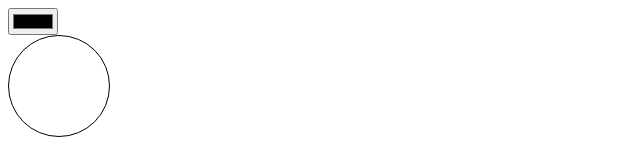
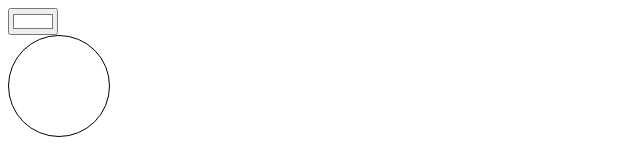
Before and after one commit to nkunic/angular-example-color-picker-set-bg-color-nk, an Angular app: page / in a window 1280 px wide. Shown: the top 160 px of the page, without its empty margins (0-640 px from the left). Built offline with nearby package versions, Linux system fonts and the light colour scheme.

Commit message:
2 files modified

```diff
--- a/src/app/app.component.html
+++ b/src/app/app.component.html
@@ -1,5 +1,3 @@
-<input type="color" [(ngModel)]="selectedColor" />
-
 <!--
 <app-color-picker
   [colorPickerId]="'color-picker-1'"
@@ -8,4 +6,5 @@
 </app-color-picker>
 -->
 
+<input type="color" [(ngModel)]="selectedColor" />
 <app-badge [backgroundColor]="selectedColor"> </app-badge>
--- a/src/app/app.component.ts
+++ b/src/app/app.component.ts
@@ -2,8 +2,8 @@ import { Component } from '@angular/core';
 
 @Component({
   selector: 'my-app',
-  templateUrl: './app.component.html'
+  templateUrl: './app.component.html',
 })
 export class AppComponent {
-
+  selectedColor = '#ffffff';
 }
```
